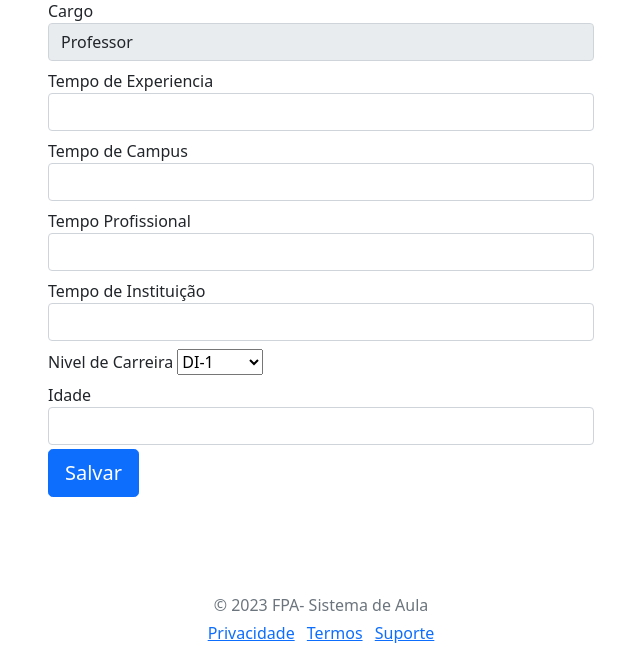
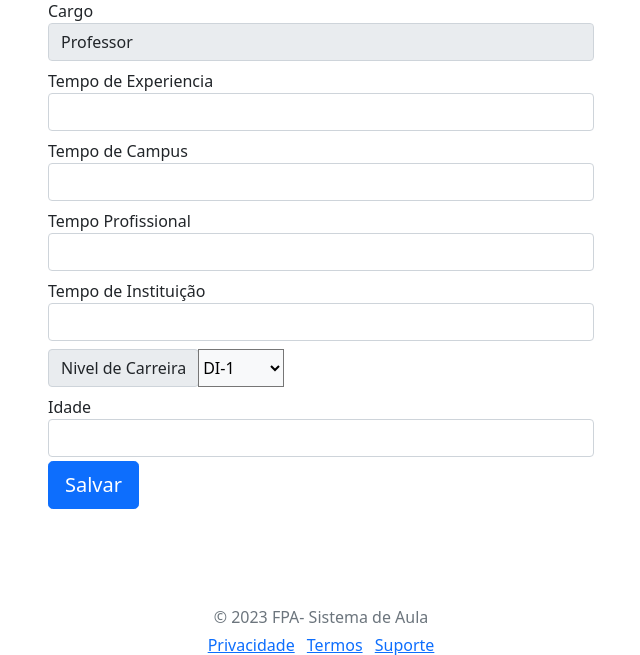
Before and after one commit to edudu115/FPA, a CodeIgniter 4 app: the page made by app/Views/cadastroView.php in a window 1280 px wide. Shown: the part 213-868 px from the top of the page, without its empty margins (319-959 px from the left). Run offline with PHP 8.4 and a stand-in for CodeIgniter, Linux system fonts and the light colour scheme; the template is opened without the code that fills it, so the values that code supplies are empty; some libraries are stand-ins or nearby versions.

Commit message:
mudanças na pagina de cadastro

```diff
--- a/app/Views/cadastroView.php
+++ b/app/Views/cadastroView.php
@@ -80,9 +80,11 @@
                   É obrigatório inserir tempo de Instituição
                 </div>
               </div>
-            <div class="mt-2">
-                <label for="nivelCarreira">Nivel de Carreira</label>
-                  <select name="nivelCarreira">
+            <div class="mt-2 input-group">
+                <div class="input-group-prepend">
+                  <label class="input-group-text" for="nivelCarreira">Nivel de Carreira</label>
+                </div>
+                  <select class="custom-select bg-light" name="nivelCarreira">
                     <option>DI-1</option>
                     <option>DI-2</option>
                     <option>DII-1</option>
```
Also changed, not shown: app/Controllers/Usuario.php (+5 -10 lines).
